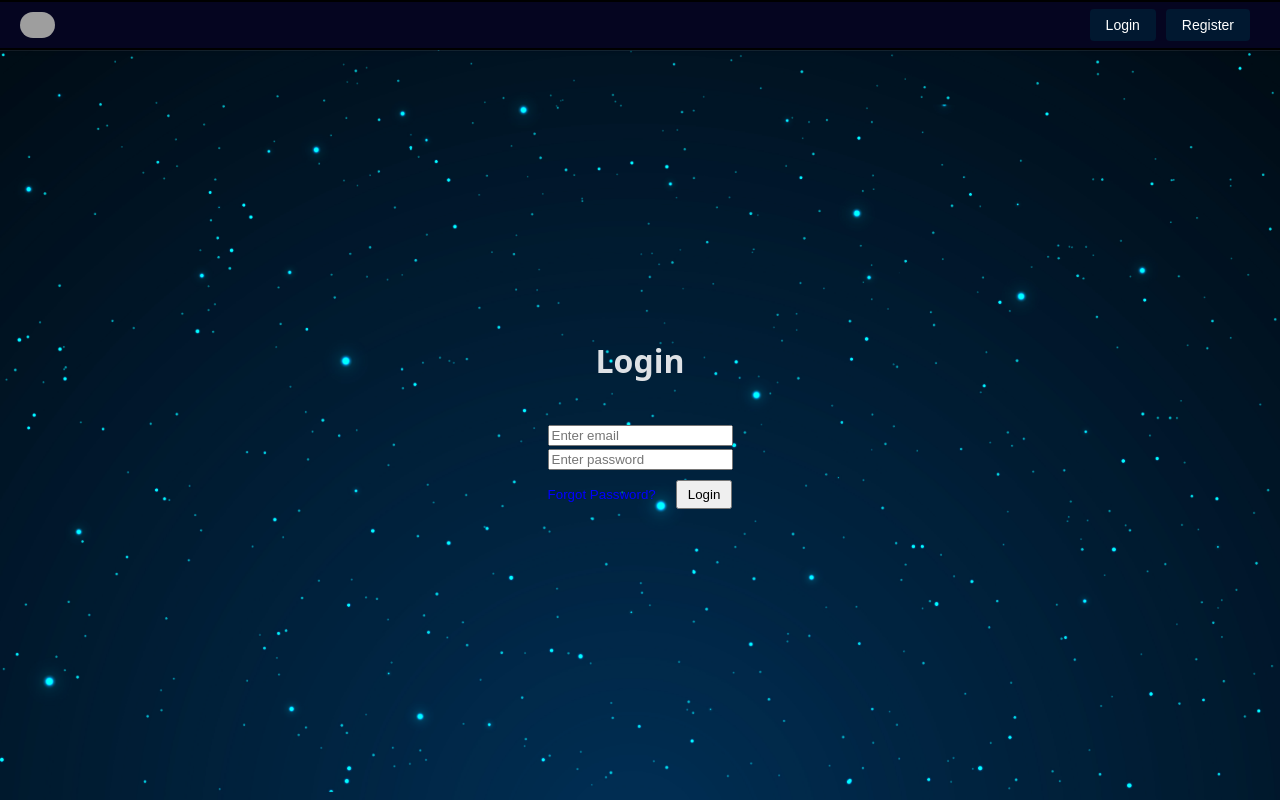
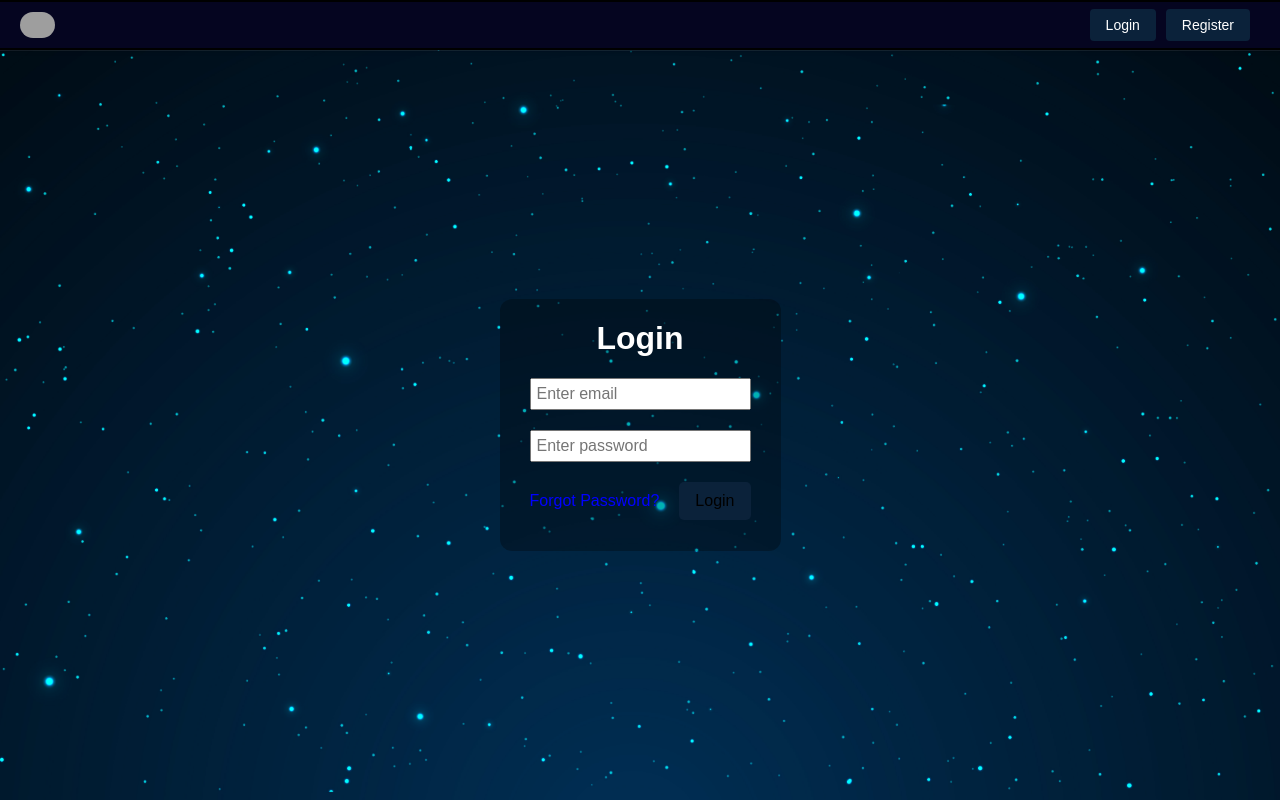
Before and after one commit to Lynkattu/art-gallery, a React (Vite) app in the folder front-end/art-gallery/: page /login in a window 1280 px wide. Built offline with nearby package versions, Linux system fonts and the light colour scheme.

Commit message:
login page visual improvements

```diff
--- a/front-end/art-gallery/components/topbar/topbar.css
+++ b/front-end/art-gallery/components/topbar/topbar.css
@@ -18,7 +18,7 @@
     margin-right: 10px;
     padding: 8px 16px;
     border: none;
-    background-color: #011830;
+    background-color: var(--secondary-color);
     color: white;
     border-radius: 4px;
     cursor: pointer;
@@ -26,7 +26,7 @@
 
 }
 .topbar button:hover {
-    background-color: #023e8a;
+    background-color: var(--secondary-color-hover);
 }
 
 .topbar .topbar-logo {
--- a/front-end/art-gallery/components/topbar/topbar.tsx
+++ b/front-end/art-gallery/components/topbar/topbar.tsx
@@ -7,7 +7,6 @@ function Topbar() {
     const navigate = useNavigate();
 
     const { user, logoutUser } = useContext(UserContext);
-
 
     return user !== null ? (
         <div className='topbar'>
--- a/front-end/art-gallery/src/App.css
+++ b/front-end/art-gallery/src/App.css
@@ -4,6 +4,14 @@ body,html {
 }
 * {
     box-sizing: border-box;
+}
+
+:root {
+    font-family: 'Arial', sans-serif;
+    color: white;
+    --secondary-color: #0B223A;
+    --secondary-color-hover: #023e8a;
+    --background-color: rgba(0, 0, 0, 0.3);
 }
 
 #root {
--- a/front-end/art-gallery/src/login.css
+++ b/front-end/art-gallery/src/login.css
@@ -8,6 +8,13 @@
 
 .loginform {
   margin: 0 auto;
+  padding: 15px 30px;
+  border-radius: 12px;
+  background-color: var(--background-color);
+}
+
+.loginform h1 {
+  margin: 0;
 }
 
 .loginform ul {
@@ -15,19 +22,33 @@
   list-style: none;
   padding: 0;
 }
+.loginform li > input {
+  margin-bottom: 20px;
+  padding: 5px;
+  width: 100%;
+  font-size: 1em;
+}
 
 .login-btns {
   display: flex;
-  justify-content: center;
+  justify-content: space-between;
 }
+
 .login-btns button {
-  margin: 10px 0;
-  margin-right: 10px;
-  padding: 5px 10px;
+  padding: 10px 16px;
+  border: none;
+  border-radius: 5px;
+  background-color: var(--secondary-color);
+  font-size: 1em;
+}
+.login-btns button:hover {
+  background-color: var(--secondary-color-hover);
 }
 
 .login-btns button:first-child {
   background-color: transparent;
+  margin-right: 10px;
+  padding: 0;
   border: none;
   color: blue;
   cursor: pointer;
--- a/front-end/art-gallery/src/login.tsx
+++ b/front-end/art-gallery/src/login.tsx
@@ -42,8 +42,9 @@ function Login() {
   return <div>
     <Topbar/>
     <div className="login-container">
+      <div className="loginform">
         <h1>Login</h1>
-      <form className="loginform" onSubmit={handleSubmit}>
+        <form onSubmit={handleSubmit}>
           <ul>
             <li>
               <input name="email" placeholder='Enter email' onChange={handleChange} />
@@ -60,6 +61,7 @@ function Login() {
           </ul>
         </form>
       </div>
+    </div>
     <ToastContainer />
   </div>;
 }
--- a/front-end/art-gallery/src/resetPassword.tsx
+++ b/front-end/art-gallery/src/resetPassword.tsx
@@ -1,17 +1,14 @@
 import './login.css';
 import Topbar from '../components/topbar/topbar';
 
-import { useNavigate } from 'react-router-dom';
 import { useState } from 'react';
 import { sendResetLink } from '../api/userAPI';
 import { toast, ToastContainer } from 'react-toastify';
 
 function ResetPassword() {
-    const navigate = useNavigate();
 
     const [formData, setFormData] = useState({
-    email: "",
-    password: "",
+        email: "",
     });
 
     // handle input changes for all fields
```
Lines whose indentation alone changed are shown as unchanged.
